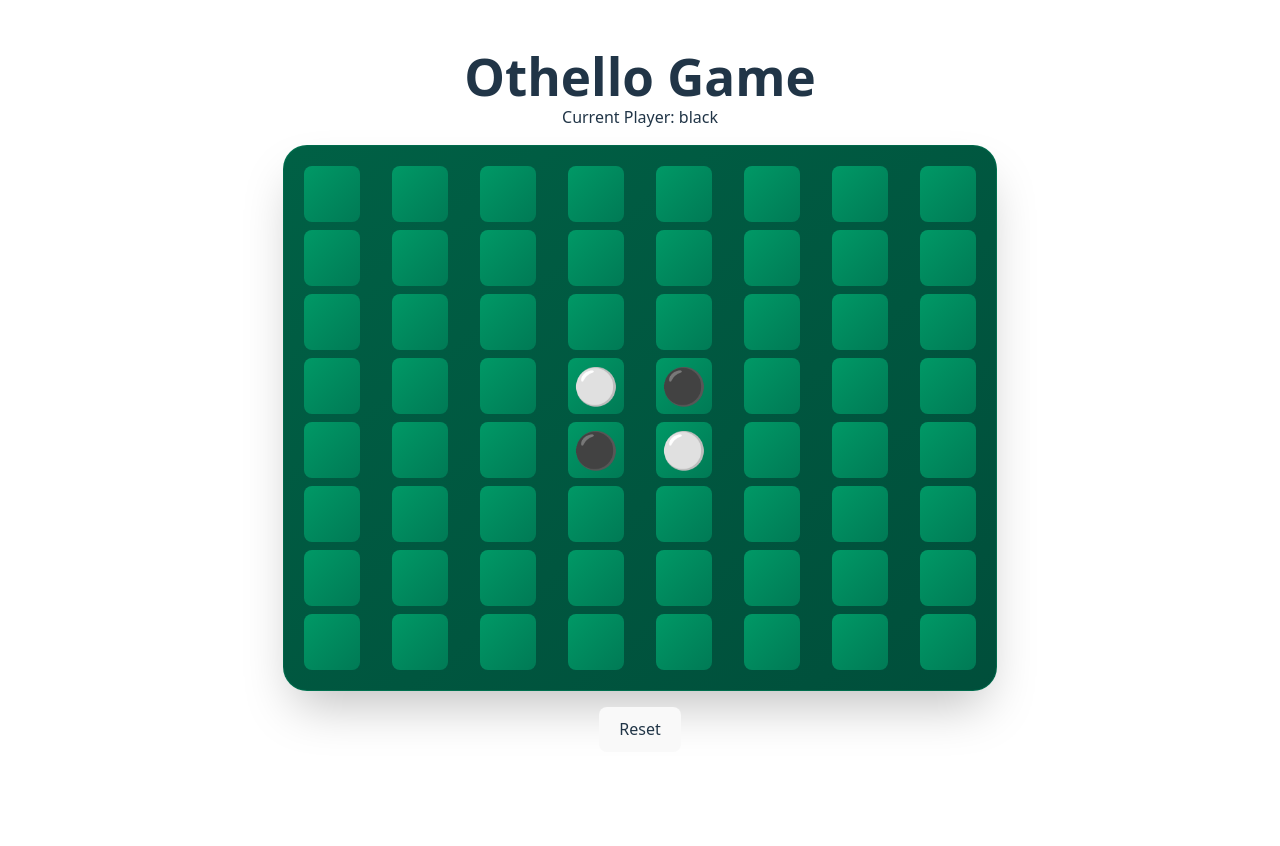
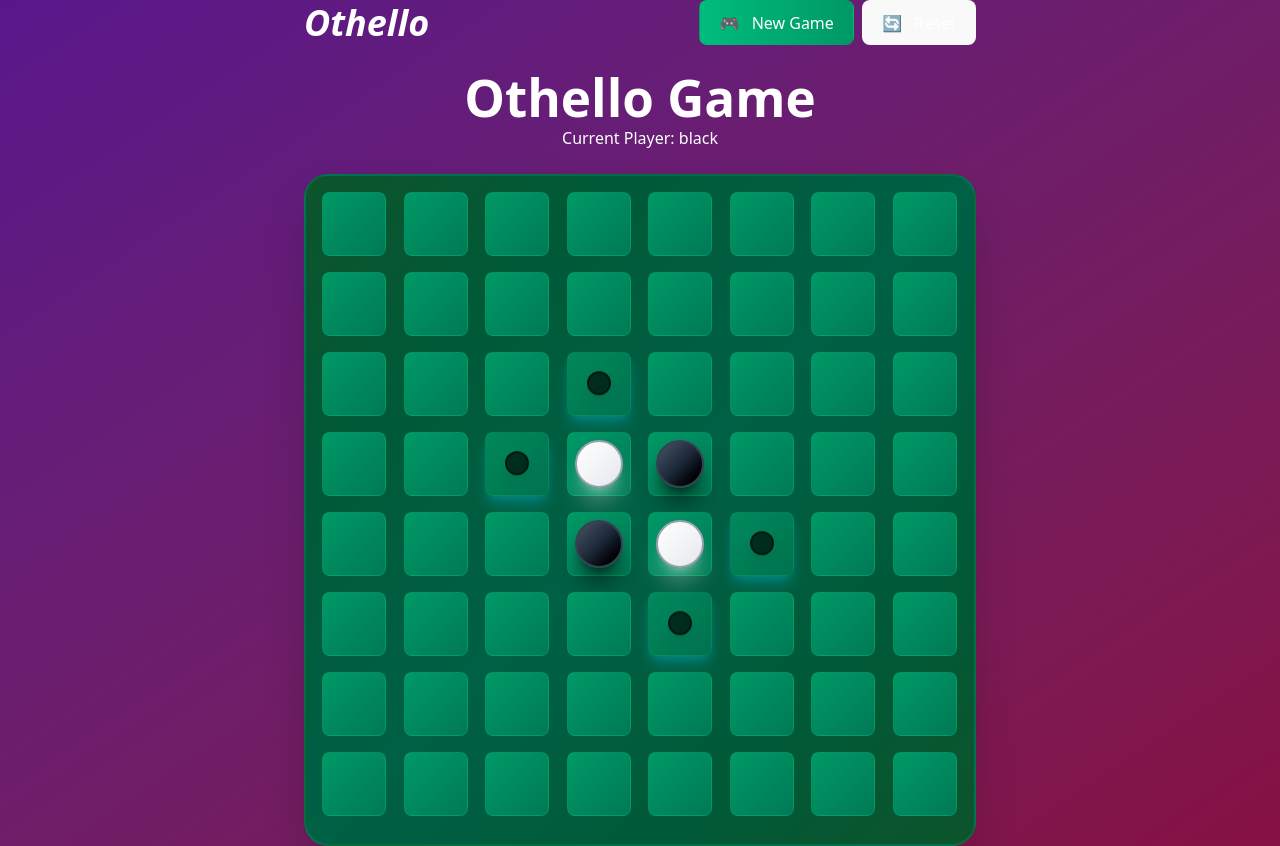
Before and after one commit to qubitam/othello, a React (Vite) app: page / in a window 1280 px wide. Before the commit the page ends 800 px from the top, so only its background shows below. Built offline with nearby package versions, Linux system fonts and the light colour scheme.

Commit message:
game logic, valid moves, suggesting next valid moves, better ui

```diff
--- a/src/App.tsx
+++ b/src/App.tsx
@@ -2,24 +2,47 @@
 import { Provider } from 'react-redux'
 import { store } from './stores/store'
 import { useAppDispatch, useAppSelector } from './hooks/redux'
-import { resetGame, placePiece } from './stores/gameSlice'
+import { resetGame, makeGameMove } from './stores/gameSlice'
 
 import Board from './components/Board'
 import Header from './components/Header'
+
 const GameContainer = () => {
-	const { board, currentPlayer } = useAppSelector((state) => state.game);
+	const { board, currentPlayer, validMoves, score, winner, gameOver } = useAppSelector((state) => state.game);
 
-  const dispatch = useAppDispatch();
+	const dispatch = useAppDispatch();
 
-  const handlePlacePiece = (row: number, col: number) => {
-    dispatch(placePiece({ row, col }));
+  const handleCellClick = (row: number, col: number) => {
+    dispatch(makeGameMove({ row, col }));
   }
 
   return (
-    <div className="flex flex-col items-center justify-center h-screen space-y-4">
-      <Header currentPlayer={currentPlayer} />
-      <Board board={board} onPlacePiece={handlePlacePiece} />
-      <button onClick={() => dispatch(resetGame())}>Reset</button>
+    <div className="min-h-screen bg-gradient-to-br from-purple-900 to-pink-900 text-white min-w-screen flex items-center justify-center">
+      <div className="max-w-screen-lg mx-auto space-y-6">
+				<div className="flex flex-row items-center justify-between">
+					<h2 className="text-4xl font-bold italic">Othello</h2>
+					<div className="flex flex-row items-center justify-center gap-2">
+						<button
+							className="bg-gradient-to-r from-emerald-500 to-emerald-600 hover:from-emerald-600 hover:to-emerald-700 text-white font-bold px-4 py-2 rounded transition-all duration-200"
+							onClick={() => dispatch(resetGame())}
+						>
+							<span className="mr-2">🎮</span>  New Game
+						</button>
+						<button
+							className="bg-emerald-500 hover:bg-emerald-600 text-white font-bold px-4 py-2 rounded transition-all duration-200"
+							onClick={() => dispatch(resetGame())}
+						>
+							<span className="mr-2">🔄</span>  Reset
+						</button>
+					</div>
+				</div>
+        <div className="flex flex-col items-center justify-center">
+          <Header currentPlayer={currentPlayer} />
+        </div>
+        <div className="flex flex-col items-center justify-center">
+          	<Board board={board} validMoves={validMoves}  onCellClick={handleCellClick} currentPlayer={currentPlayer} />
+        </div>
+      </div>
     </div>
   )
 }
--- a/src/components/Board.tsx
+++ b/src/components/Board.tsx
@@ -1,28 +1,64 @@
 import React from 'react';
-import type { Player } from '../types';
+import type { Player, Position } from '../types';
 
+// BoardProps is the props for the Board component
 interface BoardProps {
 	board: Player[][];
-	onPlacePiece: (row: number, col: number) => void;
+	validMoves: Position[];
+	onCellClick: (row: number, col: number) => void;
+	currentPlayer: Player;
 }
-const Board: React.FC<BoardProps> = ({ board, onPlacePiece }) => {
+
+// Board component
+const Board: React.FC<BoardProps> = ({ board, validMoves, onCellClick, currentPlayer }) => {
+
+	// Check if a cell is a valid move
+  const isValidMove = (row: number, col: number) => {
+    return validMoves.some((move) => move.row === row && move.col === col);
+  }
 
 	return (
-		<div className="bg-gradient-to-br from-emerald-800 to-emerald-900 p-4 rounded-3xl shadow-2xl border border-emerald-600/30">
-			<div className="grid grid-cols-8 gap-x-6 gap-y-6">
-				{board.map((row, rowIndex) => (
-					<div key={rowIndex} className="row">
-						{row.map((cell, colIndex) => (
-							<div key={colIndex} className="w-16 h-16 rounded-lg flex items-center justify-center" onClick={() => onPlacePiece(rowIndex, colIndex)}>
-								<div className="p-2 rounded-lg bg-gradient-to-br from-emerald-600 to-emerald-700 0">
-									<div className="w-10 h-10 rounded-lg flex items-center justify-center text-4xl">
-										{cell === 'black' ? '⚫' : cell === 'white' ? '⚪' : ''}
-									</div>
-								</div>
-							</div>
-						))}
-					</div>
-				))}
+		<div className="bg-gradient-to-br from-green-900 via-emerald-800 to-green-900 p-4 rounded-3xl shadow-2xl border-2 border-emerald-500/20 backdrop-blur-sm md:min-w-[42rem] max-w-[42rem] md:min-h-[42rem] max-h-[42rem]">
+			<div className="grid grid-cols-8 grid-rows-8 gap-4">
+				{board.flatMap((row, rowIndex) =>
+					row.map((cell, colIndex) => (
+						<div
+							key={`${rowIndex}-${colIndex}`}
+							className={`w-16 h-16 bg-gradient-to-br from-emerald-600 to-emerald-700
+								border border-emerald-500/30 rounded-lg
+								flex items-center justify-center relative
+								transition-all duration-200
+								cursor-pointer hover:from-amber-500 hover:to-amber-600 hover:scale-105
+								${isValidMove(rowIndex, colIndex)
+									? 'from-cyan-400 to-blue-500 hover:from-cyan-300 hover:to-blue-400 shadow-lg shadow-cyan-500/50 animate-pulse'
+									: ''
+								}`}
+							onClick={() => onCellClick(rowIndex, colIndex)}
+						>
+							{cell !== 'empty' && (
+								<div
+									className={`
+										w-12 h-12 rounded-full border-2 shadow-xl
+										transition-all duration-500 animate-[fadeIn_0.5s_ease-out]
+										hover:scale-110
+										${cell === 'black'
+											? 'bg-gradient-to-br from-gray-600 via-gray-800 to-black border-gray-700 shadow-black/50'
+											: 'bg-gradient-to-br from-white via-gray-100 to-gray-200 border-gray-400 shadow-white/30'
+										}
+									`}
+								/>
+							)}
+
+							{isValidMove(rowIndex, colIndex) && (
+								<div className={`w-6 h-6 rounded-full border-2 animate-bounce shadow-lg ${
+									currentPlayer === 'black'
+										? 'bg-black/80 border-black'
+										: 'bg-white/80 border-white'
+								}`} />
+							)}
+						</div>
+					))
+				)}
 			</div>
 		</div>
 	)
--- a/src/stores/gameSlice.ts
+++ b/src/stores/gameSlice.ts
@@ -1,13 +1,21 @@
 import { createSlice, type PayloadAction } from '@reduxjs/toolkit'
 import { createInitialBoard } from '../utils/board'
-import { type Player, type GameState } from '../types'
+import type { GameState } from '../types'
+import { getValidMoves, makeMove, getWinner, isValidMove, getOpponent } from '../utils/gameLogic';
 
+const initialBoard = createInitialBoard();
 
 // Initial state of the game
 const initialState: GameState = {
-	board: createInitialBoard(),
+	board: initialBoard,
 	currentPlayer: 'black',
 	winner: null,
+	validMoves: getValidMoves(initialBoard, 'black'),
+	score: {
+		black: 0,
+		white: 0,
+	},
+	gameOver: false,
 }
 
 // GameSlice is the slice of the game
@@ -20,27 +28,60 @@
 			state.board = createInitialBoard();
 			state.currentPlayer = 'black';
 			state.winner = null;
-		},
-		// Set the current player
-		setCurrentPlayer: (state, action: PayloadAction<Player>) => {
-			state.currentPlayer = action.payload;
+			state.validMoves = getValidMoves(state.board, state.currentPlayer);
+			state.score = {
+				black: 0,
+				white: 0,
+			};
+			state.gameOver = false;
 		},
 
 		// Place a piece on the board
-		placePiece: (state, action: PayloadAction<{ row: number, col: number }>) => {
+		makeGameMove: (state, action: PayloadAction<{ row: number, col: number }>) => {
 			// Get the row and column from the payload
 			const { row, col } = action.payload;
-			// Place the piece on the board
-			state.board[row][col] = state.currentPlayer;
+
+			// Check if the move is valid
+			if (!isValidMove(state.board, row, col, state.currentPlayer)) {
+				return;
+			}
+
+			// Make the move
+			state.board = makeMove(state.board, row, col, state.currentPlayer);
+
 			// Switch the current player
-			state.currentPlayer = state.currentPlayer === 'black' ? 'white' : 'black';
+			const nextPlayer = getOpponent(state.currentPlayer);
+			const nextValidMoves = getValidMoves(state.board, nextPlayer);
+
+			// If there are valid moves, switch to the next player
+			if (nextValidMoves.length > 0) {
+				state.currentPlayer = nextPlayer;
+				state.validMoves = nextValidMoves;
+			} else {
+				// Check if the current player has valid moves if not, the game is over
+				const currentMoves = getValidMoves(state.board, state.currentPlayer);
+				// If there are valid moves, switch to the current player
+				if (currentMoves.length > 0) {
+					state.validMoves = currentMoves;
+				} else {
+					state.validMoves = [];
+					state.winner = getWinner(state.board);
+					state.gameOver = true;
+				}
+			}
+
+			// Update the score
+			state.score = {
+				black: state.board.flat().filter(cell => cell === 'black').length,
+				white: state.board.flat().filter(cell => cell === 'white').length,
+			}
 		}
 
 	}
 })
 
 // Export the actions
-export const { setCurrentPlayer, resetGame, placePiece } = gameSlice.actions;
+export const { resetGame, makeGameMove } = gameSlice.actions;
 
 // Export the reducer
 export default gameSlice.reducer;
--- a/src/types/index.ts
+++ b/src/types/index.ts
@@ -9,6 +9,18 @@
   board: Board;
   currentPlayer: Player;
   winner: Player | null;
+  validMoves: Position[];
+  score: {
+    black: number;
+    white: number;
+  };
+  gameOver: boolean;
+}
+
+// Position is the position of the piece on the board
+export type Position = {
+  row: number;
+  col: number;
 }
 
 // Board size is 8x8
--- /dev/null
+++ b/src/utils/gameLogic.ts
@@ -0,0 +1,123 @@
+import type { Board, Player } from '../types';
+import { BOARD_SIZE } from '../types';
+
+// Get opposite player
+export const getOpponent = (player: Player): Player => {
+    return player === 'black' ? 'white' : 'black';
+};
+
+// Check if a move is on the board
+export const isOnBoard = (row: number, col: number): boolean => {
+    return row >= 0 && row < BOARD_SIZE && col >= 0 && col < BOARD_SIZE;
+};
+
+
+// Directions to check
+export const directions = [
+    [-1, 1], // Top-right
+    [1, -1], // Top-left
+    [-1, 1], // Bottom-right
+    [-1, -1], // Bottom-left
+    [1, 0], // Top
+    [-1, 0], // Bottom
+    [0, 1], // Right
+    [0, -1], // Left
+];
+
+
+export const checkDirection = (
+    board: Board,
+    row: number,
+    col: number,
+    direction: number[],
+    player: Player
+): { row: number; col: number }[] => {
+    const opponent = getOpponent(player);
+    const toFlip = [];
+
+    // Start from the next position
+    let r = row + direction[0];
+    let c = col + direction[1];
+
+    // Check if the move is on the board
+    while (isOnBoard(r, c) && board[r][c] === opponent) {
+        toFlip.push({row: r, col: c});
+        r += direction[0];
+        c += direction[1];
+    }
+
+    // If the move is on the board and the cell is the player's color, return the cells to flip
+    if (isOnBoard(r, c) && board[r][c] === player && toFlip.length > 0) {
+        return toFlip;
+    }
+
+    // If the move is not on the board or the cell is not the player's color, return an empty array
+    return [];
+}
+
+
+// Get all valid moves
+export const getValidMoves = (
+    board: Board, player: Player
+) => {
+    const validMoves = [];
+
+    for (let row = 0; row < BOARD_SIZE; row++) {
+        for (let col = 0; col < BOARD_SIZE; col++) {
+            if (isValidMove(board, row, col, player)) {
+                validMoves.push({row, col});
+            }
+        }
+    }
+
+    return validMoves;
+}
+
+// Check if a move is valid
+export const isValidMove = (
+    board: Board,
+    row: number,
+    col: number,
+    player: Player
+): boolean => {
+
+    // Check if the cell is empty
+    if (board[row][col] !== 'empty') return false;
+
+    // Check all directions
+    return directions.some((direction) => {
+        return checkDirection(board, row, col, direction, player).length > 0;
+    });
+}
+
+
+// Make a move
+export const makeMove = (
+    board: Board, row: number, col: number, player: Player
+): Board => {
+    const newBoard = board.map(row => [...row]);
+
+
+    newBoard[row][col] = player;
+
+    // Flip pieces
+    for (const direction of directions) {
+        const toFlip = checkDirection(board, row, col, direction, player);
+        for (const {row, col} of toFlip) {
+            newBoard[row][col] = player;
+        }
+    }
+
+    return newBoard;
+}
+
+// Get the winner
+export const getWinner = (board: Board): Player | null => {
+    const blackCount = board.flat().filter(cell => cell === 'black').length;
+    const whiteCount = board.flat().filter(cell => cell === 'white').length;
+
+    if (blackCount > whiteCount) return 'black';
+    if (whiteCount > blackCount) return 'white';
+
+    return null;
+}
```
